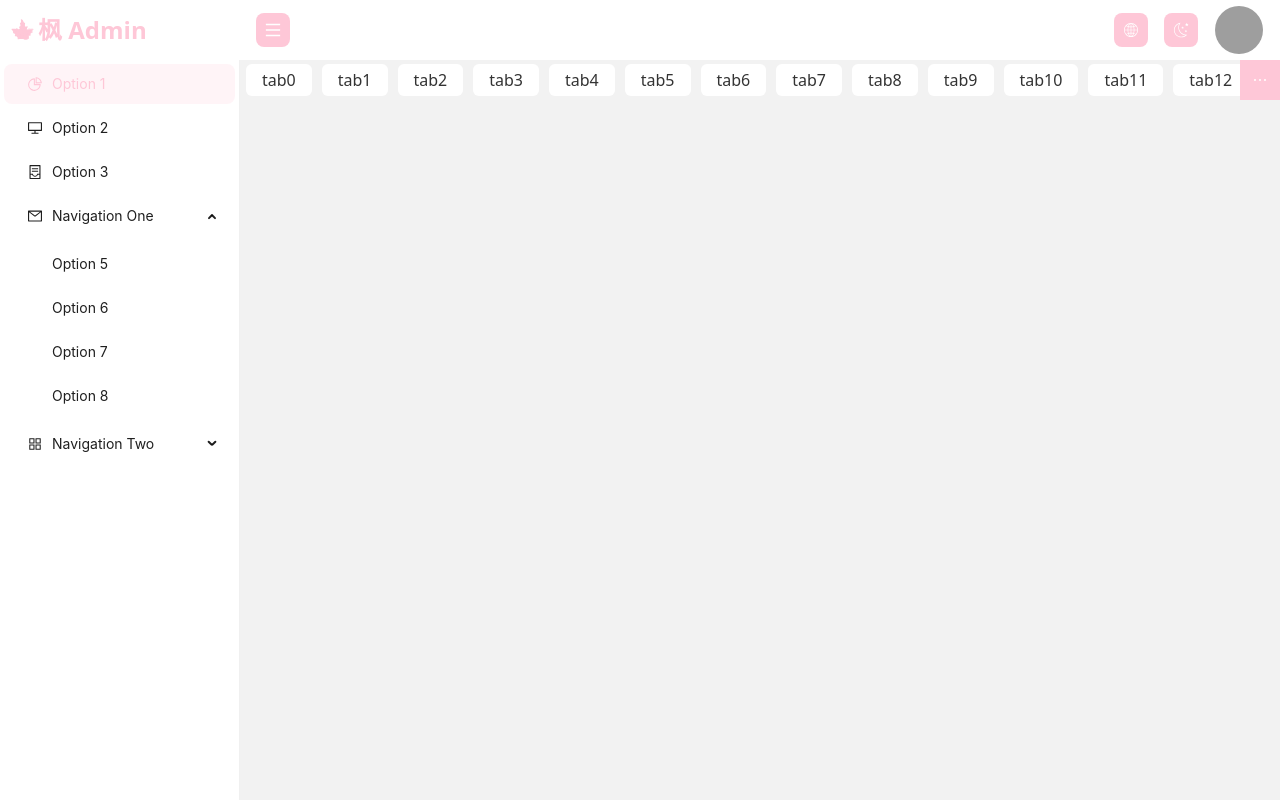
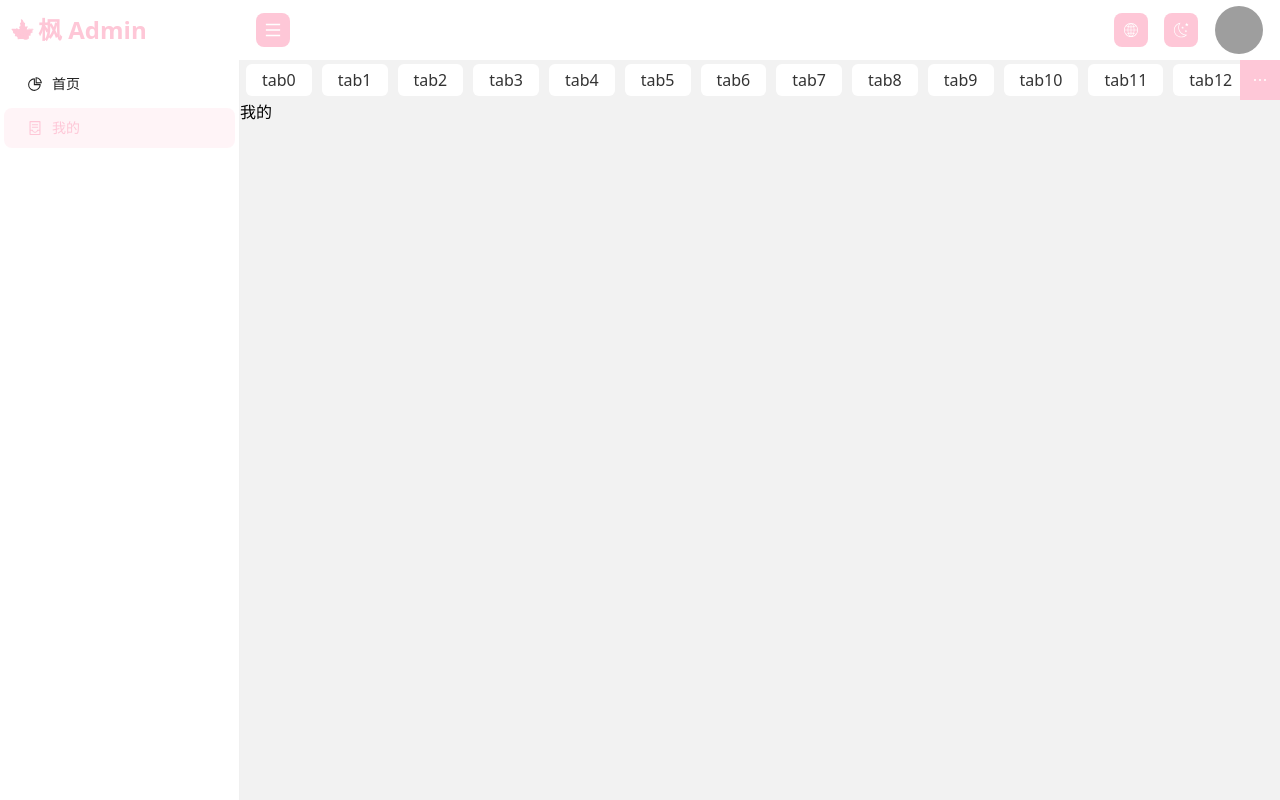
Before and after one commit to 233Hz/react-admin, a React (Vite) app: page /my in a window 1280 px wide. Built offline with nearby package versions, Linux system fonts and the light colour scheme; grey boxes are pictures that could not be loaded.

Commit message:
添加react router

```diff
--- a/package.json
+++ b/package.json
@@ -19,6 +19,7 @@
     "react": "^18.2.0",
     "react-dom": "^18.2.0",
     "react-i18next": "^14.0.0",
+    "react-router-dom": "^6.21.1",
     "zustand": "^4.4.7"
   },
   "devDependencies": {
--- a/src/App.tsx
+++ b/src/App.tsx
@@ -1,7 +1,7 @@
 import { useEffect } from 'react';
-import BasicLayout from './loyout';
 import { useGlobalStore } from './store/modules/global';
 import { ConfigProvider } from 'antd';
+import Router from './router';
 
 function App() {
   const { darkMode } = useGlobalStore();
@@ -17,7 +17,7 @@ function App() {
 
   return (
     <ConfigProvider>
-      <BasicLayout />
+      <Router />
     </ConfigProvider>
   );
 }
--- a/src/loyout/content/index.tsx
+++ b/src/loyout/content/index.tsx
@@ -1,10 +1,11 @@
-import { useState } from 'react';
+import { Suspense, useState } from 'react';
+import { Outlet } from 'react-router-dom';
 import { defaultSetting } from '../default-setting';
 import { useGlobalStore } from '@/store/modules/global';
 import useIsMobile from '@/hoooks/useMobile';
 import Tab from '../tab';
 
-export default function Content() {
+const Content: React.FC = () => {
   const isMobile = useIsMobile();
   const { collapsed } = useGlobalStore();
   const [tabs] = useState(Array.from({ length: 20 }, (_, i) => ({ key: i, name: `tab${i}` })));
@@ -18,7 +19,13 @@ export default function Content() {
       }}
       className="h-[calc(100vh-60px)] fixed right-0 bottom-0 bg-[#f2f2f2] dark:bg-[#242629]">
       <Tab tabs={tabs} />
-      <div className="h-[calc(100%-40px)]"></div>
+      <div className="h-[calc(100%-40px)]">
+        <Suspense fallback={<div>loading...</div>}>
+          <Outlet />
+        </Suspense>
+      </div>
     </div>
   );
-}
+};
+
+export default Content;
--- a/src/loyout/header/index.tsx
+++ b/src/loyout/header/index.tsx
@@ -10,7 +10,7 @@ import { useGlobalStore } from '@/store/modules/global';
 import Avatar from './avatar';
 import { useTranslation } from 'react-i18next';
 
-export default function Header() {
+const Header: React.FC = () => {
   const { t, i18n } = useTranslation();
   const { collapsed, setCollapsed, darkMode, setDarkMode } = useGlobalStore();
   const items: MenuProps['items'] = [
@@ -57,4 +57,6 @@ export default function Header() {
       </div>
     </div>
   );
-}
+};
+
+export default Header;
--- a/src/loyout/index.tsx
+++ b/src/loyout/index.tsx
@@ -2,7 +2,7 @@ import Header from './header';
 import Sidebar from './sidebar';
 import Content from './content';
 
-export default function BasicLayout() {
+const BasicLayout: React.FC = () => {
   return (
     <div>
       <Header />
@@ -10,4 +10,6 @@ export default function BasicLayout() {
       <Content />
     </div>
   );
-}
+};
+
+export default BasicLayout;
--- a/src/loyout/sidebar/index.tsx
+++ b/src/loyout/sidebar/index.tsx
@@ -5,7 +5,7 @@ import { useGlobalStore } from '@/store/modules/global';
 import { Drawer } from 'antd';
 import SidebarMenu from './sidebar-menu';
 
-export default function Sidebar() {
+const Sidebar: React.FC = () => {
   const isMobile = useIsMobile();
   const { collapsed, setCollapsed } = useGlobalStore();
 
@@ -38,4 +38,6 @@ export default function Sidebar() {
       </div>
     );
   }
-}
+};
+
+export default Sidebar;
--- a/src/loyout/sidebar/sidebar-menu.tsx
+++ b/src/loyout/sidebar/sidebar-menu.tsx
@@ -1,61 +1,39 @@
-import { Menu, MenuProps } from 'antd';
-import {
-  AppstoreOutlined,
-  ContainerOutlined,
-  DesktopOutlined,
-  MailOutlined,
-  PieChartOutlined,
-} from '@ant-design/icons';
+import { useNavigate, useLocation } from 'react-router-dom';
+import { Menu } from 'antd';
+import type { MenuProps } from 'antd';
+import { ContainerOutlined, PieChartOutlined } from '@ant-design/icons';
 import { useGlobalStore } from '@/store/modules/global';
 
-type MenuItem = Required<MenuProps>['items'][number];
-
-function getItem(
-  label: React.ReactNode,
-  key: React.Key,
-  icon?: React.ReactNode,
-  children?: MenuItem[],
-  type?: 'group'
-): MenuItem {
-  return {
-    key,
-    icon,
-    children,
-    label,
-    type,
-  } as MenuItem;
-}
-
 const items: MenuProps['items'] = [
-  getItem('Option 1', '1', <PieChartOutlined />),
-  getItem('Option 2', '2', <DesktopOutlined />),
-  getItem('Option 3', '3', <ContainerOutlined />),
-
-  getItem('Navigation One', 'sub1', <MailOutlined />, [
-    getItem('Option 5', '5'),
-    getItem('Option 6', '6'),
-    getItem('Option 7', '7'),
-    getItem('Option 8', '8'),
-  ]),
-
-  getItem('Navigation Two', 'sub2', <AppstoreOutlined />, [
-    getItem('Option 9', '9'),
-    getItem('Option 10', '10'),
-
-    getItem('Submenu', 'sub3', null, [getItem('Option 11', '11'), getItem('Option 12', '12')]),
-  ]),
+  {
+    key: '/index',
+    icon: <PieChartOutlined />,
+    label: '首页',
+  },
+  {
+    key: '/my',
+    icon: <ContainerOutlined />,
+    label: '我的',
+  },
 ];
 
-export default function SidebarMenu() {
+const SidebarMenu: React.FC = () => {
+  const navigate = useNavigate();
+  const { pathname } = useLocation();
+
   const { collapsed } = useGlobalStore();
+  const routerMenu: MenuProps['onClick'] = menuItem => navigate(menuItem.key);
   return (
     <Menu
       className="h-full"
       mode="inline"
       inlineCollapsed={collapsed}
-      defaultSelectedKeys={['1']}
-      defaultOpenKeys={['sub1']}
+      defaultSelectedKeys={[pathname]}
+      defaultOpenKeys={[pathname]}
       items={items}
+      onClick={routerMenu}
     />
   );
-}
+};
+
+export default SidebarMenu;
--- a/src/main.tsx
+++ b/src/main.tsx
@@ -1,12 +1,8 @@
-import { Suspense } from 'react';
 import ReactDOM from 'react-dom/client';
+
 import App from './App.tsx';
 import './index.css';
 import 'virtual:windi.css';
 import './utils/i18n.ts';
 
-ReactDOM.createRoot(document.getElementById('root')!).render(
-  <Suspense fallback={null}>
-    <App />
-  </Suspense>
-);
+ReactDOM.createRoot(document.getElementById('root')!).render(<App />);
--- /dev/null
+++ b/src/pages/error/not-found.tsx
@@ -0,0 +1,5 @@
+const NotFound: React.FC = () => {
+  return <div>404</div>;
+};
+
+export default NotFound;
--- /dev/null
+++ b/src/pages/index/index.tsx
@@ -0,0 +1,5 @@
+const Index: React.FC = () => {
+  return <div>首页</div>;
+};
+
+export default Index;
--- /dev/null
+++ b/src/pages/my/index.tsx
@@ -0,0 +1,5 @@
+const My: React.FC = () => {
+  return <div>我的</div>;
+};
+
+export default My;
--- /dev/null
+++ b/src/router/index.tsx
@@ -0,0 +1,33 @@
+import React, { lazy } from 'react';
+import { Navigate, RouterProvider, createBrowserRouter } from 'react-router-dom';
+import BasicLayout from '@/loyout';
+import NotFound from '@/pages/error/not-found';
+
+const router = createBrowserRouter([
+  {
+    path: '/',
+    Component: BasicLayout,
+    children: [
+      {
+        path: '/',
+        element: <Navigate to="/index" />,
+      },
+      {
+        path: '/index',
+        Component: lazy(() => import('@/pages/index/index.tsx')),
+      },
+      {
+        path: '/my',
+        Component: lazy(() => import('@/pages/my/index.tsx')),
+      },
+    ],
+  },
+  {
+    path: '*',
+    Component: NotFound,
+  },
+]);
+
+const Router: React.FC = () => <RouterProvider router={router} />;
+
+export default Router;
```
Also changed, not shown: 1 other file (tests, documents, lock files or other folders).
